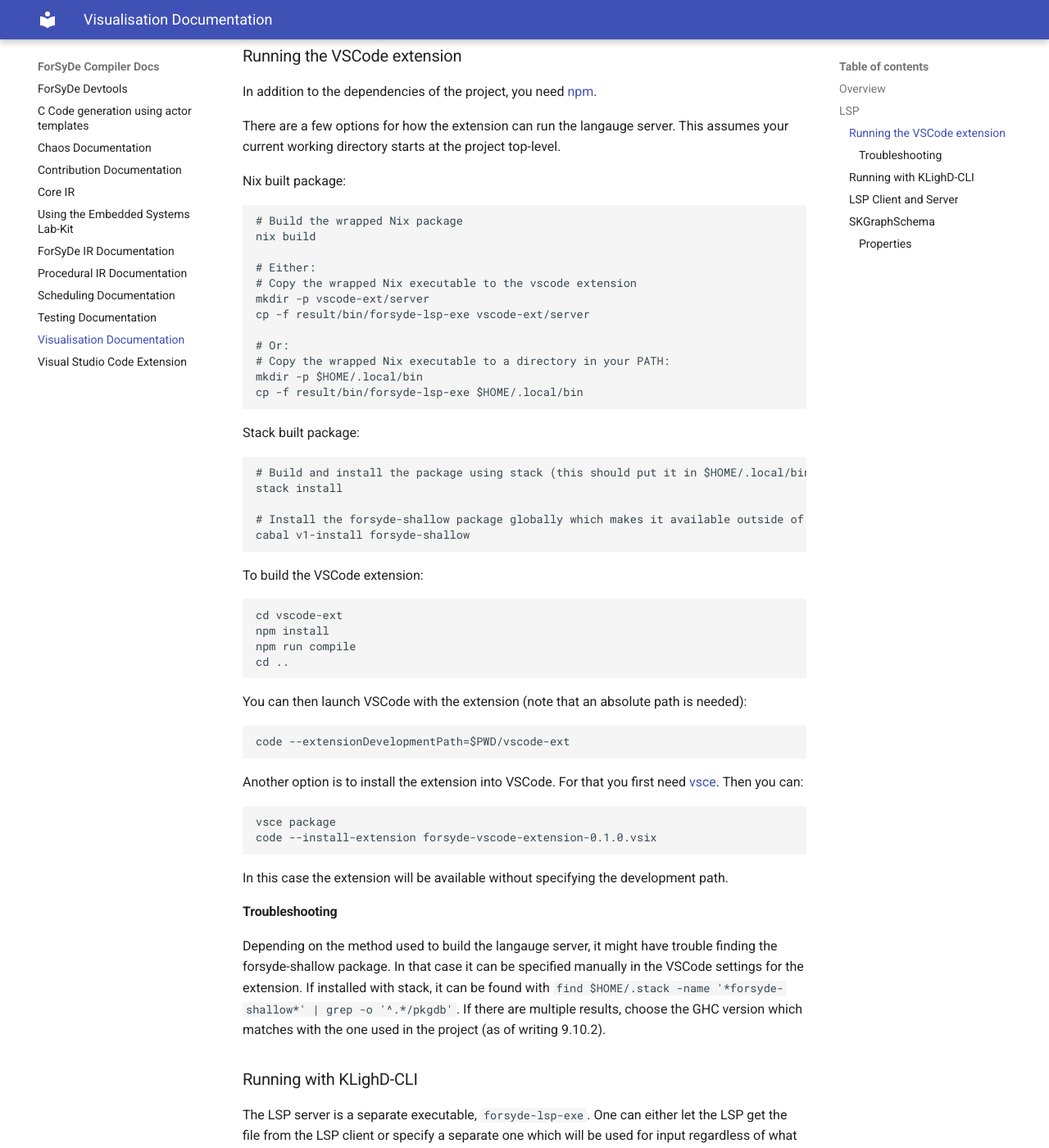
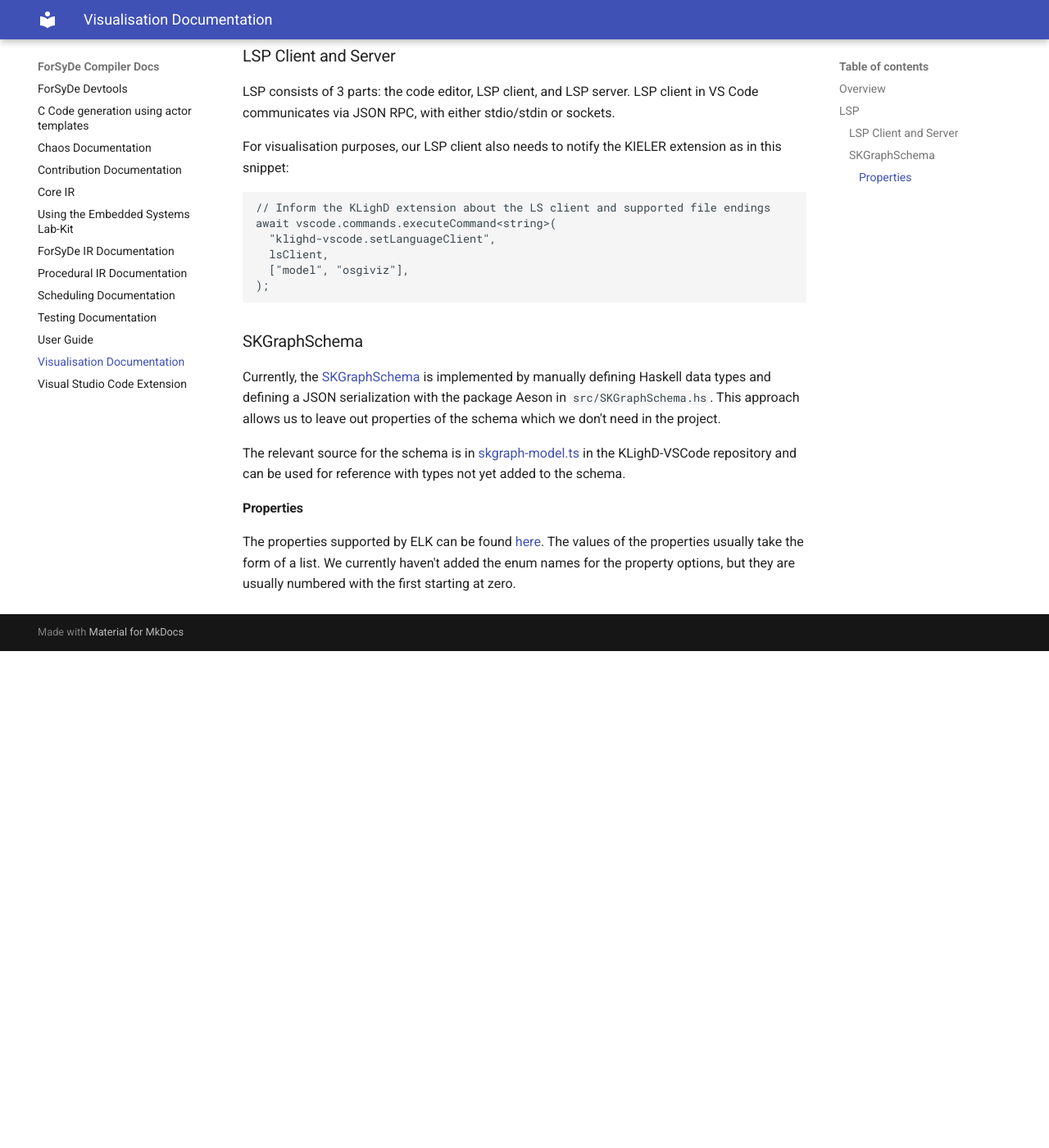
Before and after one commit to sthaeron/forsyde-devtools, an MkDocs documentation site: the page built from docs/visualisation.md, in a window 1280 px wide and 1400 px high, scrolled down 685 px. Shown: the whole window at 82% size. Built offline with MkDocs 1.6.1 and Material for MkDocs 9.7.7, drawn with Linux system fonts in a browser that asks for light colours; after the commit the page ends 1479 px from its top, so only the background shows below that; some of the changed text lies outside the part shown.

Commit message:
docs: add a user guide
about using the project. Also move the programmer restrictions into it
and provide inline examples on what is and is not allowed.

````diff
--- a/docs/visualisation.md
+++ b/docs/visualisation.md
@@ -17,83 +17,6 @@
 ```
 
 ## LSP
-
-### Running the VSCode extension
-
-In addition to the dependencies of the project, you need [npm](https://nodejs.org/en/learn/getting-started/an-introduction-to-the-npm-package-manager).
-
-There are a few options for how the extension can run the langauge server.
-This assumes your current working directory starts at the project top-level.
-
-Nix built package:
-```sh
-# Build the wrapped Nix package
-nix build
-
-# Either:
-# Copy the wrapped Nix executable to the vscode extension
-mkdir -p vscode-ext/server
-cp -f result/bin/forsyde-lsp-exe vscode-ext/server
-
-# Or:
-# Copy the wrapped Nix executable to a directory in your PATH:
-mkdir -p $HOME/.local/bin
-cp -f result/bin/forsyde-lsp-exe $HOME/.local/bin
-```
-
-Stack built package:
-```sh
-# Build and install the package using stack (this should put it in $HOME/.local/bin)
-stack install
-
-# Install the forsyde-shallow package globally which makes it available outside of the project
-cabal v1-install forsyde-shallow
-```
-
-To build the VSCode extension:
-```sh
-cd vscode-ext
-npm install
-npm run compile
-cd ..
-```
-
-You can then launch VSCode with the extension (note that an absolute path is needed):
-```sh
-code --extensionDevelopmentPath=$PWD/vscode-ext
-```
-
-Another option is to install the extension into VSCode. For that you first need [vsce](https://code.visualstudio.com/api/working-with-extensions/publishing-extension).
-Then you can:
-```sh
-vsce package
-code --install-extension forsyde-vscode-extension-0.1.0.vsix
-```
-In this case the extension will be available without specifying the development path.
-
-
-#### Troubleshooting
-
-Depending on the method used to build the langauge server, it might have trouble finding the forsyde-shallow package.
-In that case it can be specified manually in the VSCode settings for the extension.
-If installed with stack, it can be found with `find $HOME/.stack -name '*forsyde-shallow*' | grep -o '^.*/pkgdb'`.
-If there are multiple results, choose the GHC version which matches with the one used in the project (as of writing 9.10.2).
-
-### Running with KLighD-CLI
-
-The LSP server is a separate executable, `forsyde-lsp-exe`. One can either let the LSP
-get the file from the LSP client or specify a separate one which will be used for input
-regardless of what the LSP client sends.
-
-To run the visualizer:
-
-```sh
-cabal run forsyde-lsp-exe
-# In a separate shell
-./klighd-linux --ls_port 5007 <path/to/model.hs>
-```
-
-This will open up a new tab in the browser with the visualizer.
 
 ### LSP Client and Server
 
````
Also changed, not shown: docs/README.md (+3 -14 lines), docs/user-guide.md (added, +222 -0 lines), README.md (line endings or trailing spaces), docs/klighd-client-layout.png (added), docs/klighd-debug.png (added).
